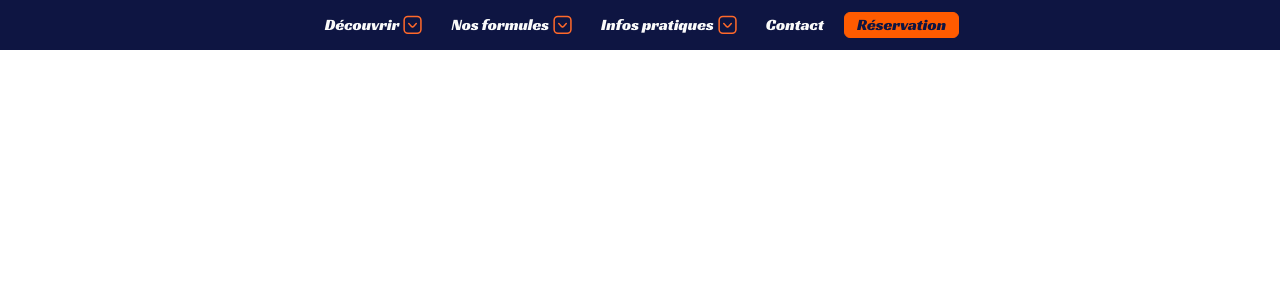
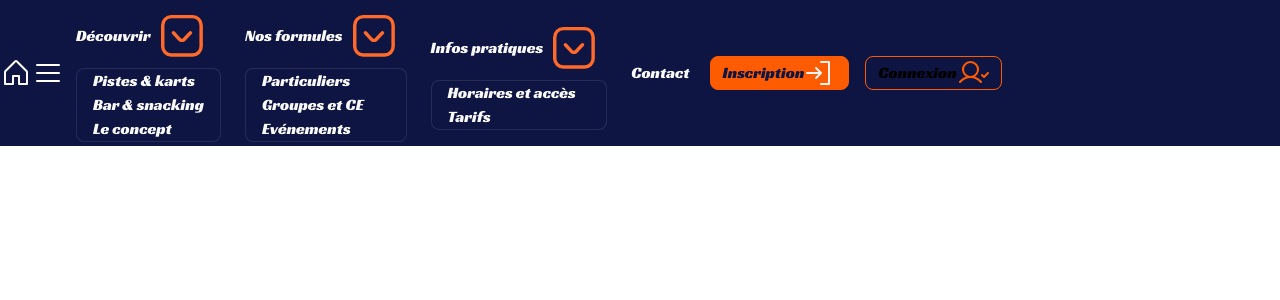
Before and after one commit to Alexia1987/projet, a PHP site: page / in a window 1280 px wide. Shown: the top 300 px of the page. Run offline with PHP 8.4, Linux system fonts and the light colour scheme; some libraries are stand-ins or nearby versions.

Commit message:
Ajout des liens de redirection sur les boutons Inscription et Connexion. Ajout des icônes associées.

```diff
--- a/views/components/_menu.php
+++ b/views/components/_menu.php
@@ -1,75 +1,103 @@
-<body class="box-border">
+
+
+<body id="body" class="box-border">
 
     <header class="">
-    <article class="">
 
-            <nav class="bg-midnight-blue py-1 font-navbar">
-                <div class="flex flex-col">
-                    <a href="home">
-                        <img src="" alt="" class="logo" />
+        <nav class="flex flex-col md:flex-row items-center bg-midnight-blue font-navbar py-1 justify-start">
+            <a class="md:w-1/20 ml-2" href="home">
+                <img src="/projetFin/img/icons/house.svg" alt="" class="logo" />
             </a>
+
+            <div id="toggle-menu" class="block cursor-pointer">
+                <img id="open-btn" class="block text-light" src="/projetFin/img/icons/burger.svg" alt="open">
+                <img id="close-btn" class="hidden text-light" src="/projetFin/img/icons/close.svg" alt="close">
             </div>
-                <ul class="flex flex-col md:flex-row justify-center items-center text-neutral-50 text-base font-medium">
 
-                    <li class="flex items-center w-fit px-3">
-                        <button class="flex items-center text-neutral-50">Découvrir</button> <!--présentation générale du complexe, sécurité (encadrement), karts modernes homologués PMR, pistes par niveau-->
-                        <img class="size-7" src="/projetFin/img/icons/down-square-svgrepo-com.svg" alt="">
+            <ul class="flex flex-col md:flex-row justify-center md:w-14/20 items-center text-neutral-50 text-base font-medium">
 
-                        <ul class="hidden">
-                            <li class="">
-                                <a class="" href="">Pistes & karts</a>
+                <li class="nav-dropdown relative px-3">
+                    <div class="flex items-center">
+                        <button class="text-neutral-50 cursor-pointer">Découvrir</button>
+                        <img class="caret-down size-6 cursor-pointer" src="/projetFin/img/icons/down-square-svgrepo-com.svg" alt="">
+                    </div>
+                    <ul class="nav-dropdown-menu absolute top-full left-0 bg-midnight-blue border border-white/10 rounded-lg py-2 min-w-40 z-50">
+                        <li>
+                            <a class="block px-4 py-2 text-neutral-50 hover:text-fusion-orange hover:bg-white/5" href="">Pistes &amp; karts</a>
                         </li>
                         <li>
-                                <a class="" href="">Bar & snacking</a>
+                            <a class="block px-4 py-2 text-neutral-50 hover:text-fusion-orange hover:bg-white/5" href="">Bar &amp; snacking</a>
                         </li>
                         <li>
-                                <a class="" href="">Le concept</a>
+                            <a class="block px-4 py-2 text-neutral-50 hover:text-fusion-orange hover:bg-white/5" href="">Le concept</a>
                         </li>
                     </ul>
                 </li>
 
-                    <li class="flex items-center w-fit px-3">
-                        <button class="text-neutral-50">Nos formules</button>
-                        <img class="size-7" src="/projetFin/img/icons/down-square-svgrepo-com.svg" alt="">
-
-                        <ul class="hidden">
+                <li class="nav-dropdown relative px-3">
+                    <div class="flex items-center">
+                        <button class="text-neutral-50 cursor-pointer">Nos formules</button>
+                        <img class="caret-down size-6 cursor-pointer" src="/projetFin/img/icons/down-square-svgrepo-com.svg" alt="">
+                    </div>
+                    <ul class="nav-dropdown-menu absolute top-full left-0 bg-midnight-blue border border-white/10 rounded-lg py-2 min-w-40 z-50">
                         <li>
-                                <a class="" href="">Particuliers</a>
+                            <a class="block px-4 py-2 text-neutral-50 hover:text-fusion-orange hover:bg-white/5" href="">Particuliers</a>
                         </li>
                         <li>
-                                <a class="" href="">Groupes et CE</a>
+                            <a class="block px-4 py-2 text-neutral-50 hover:text-fusion-orange hover:bg-white/5" href="">Groupes et CE</a>
                         </li>
                         <li>
-                                <a class="" href="">Evénements</a>
+                            <a class="block px-4 py-2 text-neutral-50 hover:text-fusion-orange hover:bg-white/5" href="">Evénements</a>
                         </li>
                     </ul>
                 </li>
 
-                    <li class="flex items-center w-fit px-3">
-                        <button class="flex items-center text-neutral-50">Infos pratiques</button>
-                        <img class="size-7" src="/projetFin/img/icons/down-square-svgrepo-com.svg" alt="">
-
-                        <ul class="hidden">
+                <li class="nav-dropdown relative px-3">
+                    <div class="flex items-center">
+                        <button class="text-neutral-50 cursor-pointer">Infos pratiques</button>
+                        <img class="caret-down size-6 cursor-pointer" src="/projetFin/img/icons/down-square-svgrepo-com.svg" alt="">
+                    </div>
+                    <ul class="nav-dropdown-menu absolute top-full left-0 bg-midnight-blue border border-white/10 rounded-lg py-2 min-w-40 z-50">
                         <li>
-                                <a class="" href="">Horaires et accès</a>
+                            <a class="block px-4 py-2 text-neutral-50 hover:text-fusion-orange hover:bg-white/" href="">Horaires et accès</a>
                         </li>
                         <li>
-                                <a class="" href="">Tarifs</a>
+                            <a class="block px-4 py-2 text-neutral-50 hover:text-fusion-orange hover:bg-white/" href="">Tarifs</a>
                         </li>
                     </ul>
                 </li>
 
-                    <li class="flex items-center w-fit text-center px-3">
+                <li class="px-3">
                     <a class="" href="">Contact</a>
                 </li>
+            </ul>
 
-                    <li class="flex items-center w-fit px-3 border border-solid border-fusion-orange bg-fusion-orange rounded-md m-2">
-                        <img src="" alt="">
-                        <a class="text-midnight-blue" href="">Réservation</a>
+            <ul class="flex flex-col md:flex-row md:w-5/20">
+                <!-- basis-2/3 -->
+                <li class="flex items-center px-3 border border-solid border-fusion-orange bg-fusion-orange rounded-lg m-2 cursor-pointer">
+                    <a class="text-midnight-blue" href='index.php?page=register'>Inscription</a>
+                    <img class="size-5 ml-2" src="/projetFin/img/icons/user-sign-in(white).svg" alt="">
+                </li>
+
+                <li class="flex items-center px-3 border border-solid border-fusion-orange bg-transparent rounded-lg m-2 cursor-pointer">
+                    <a class="text-light" href='index.php?page=login'>Connexion</a>
+                    <img class="size-5 ml-2" src="/projetFin/img/icons/user-check(orange).svg" alt="">
                 </li>
             </ul>
         </nav>
+    </header>
 
-        </article>
 
-</header>
+<script>
+
+    const toggleMenu = document.getElementById('toggle-menu');
+    const openBtn = document.getElementById('open-btn');
+    const closeBtn = document.getElementById('close-btn');
+
+    toggleMenu.addEventListener('click', function() {
+        openBtn.classList.toggle('hidden')
+        closeBtn.classList.toggle('hidden')
+    });
+
+
+</script>
```
Lines whose indentation alone changed are shown as unchanged.
